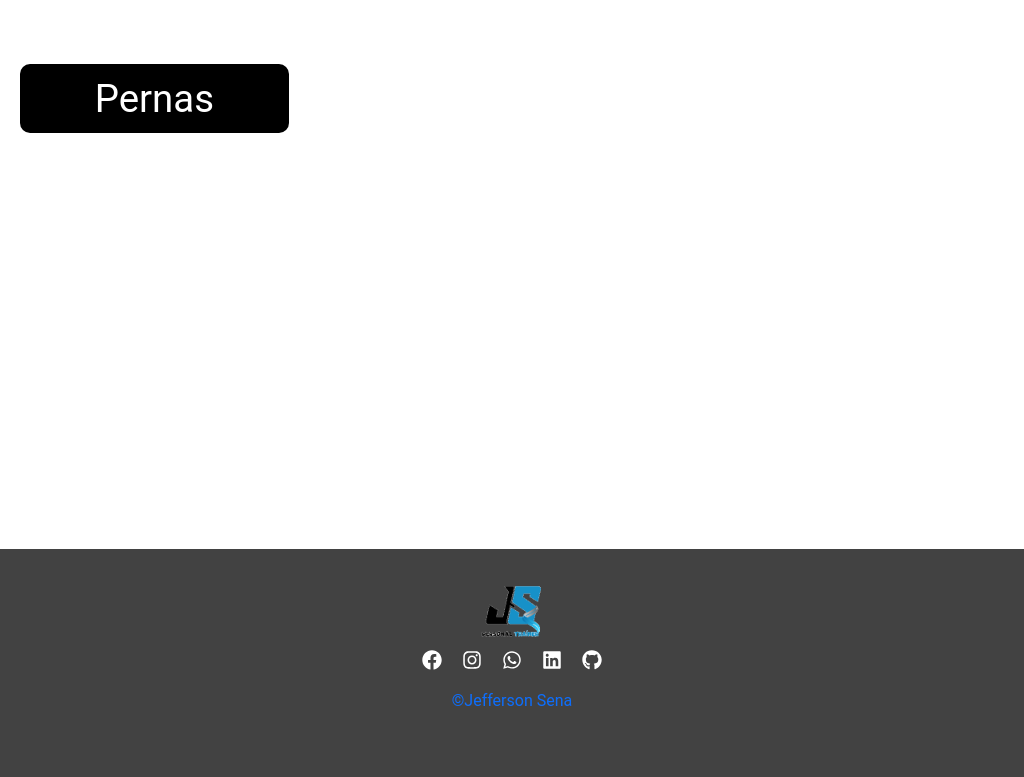
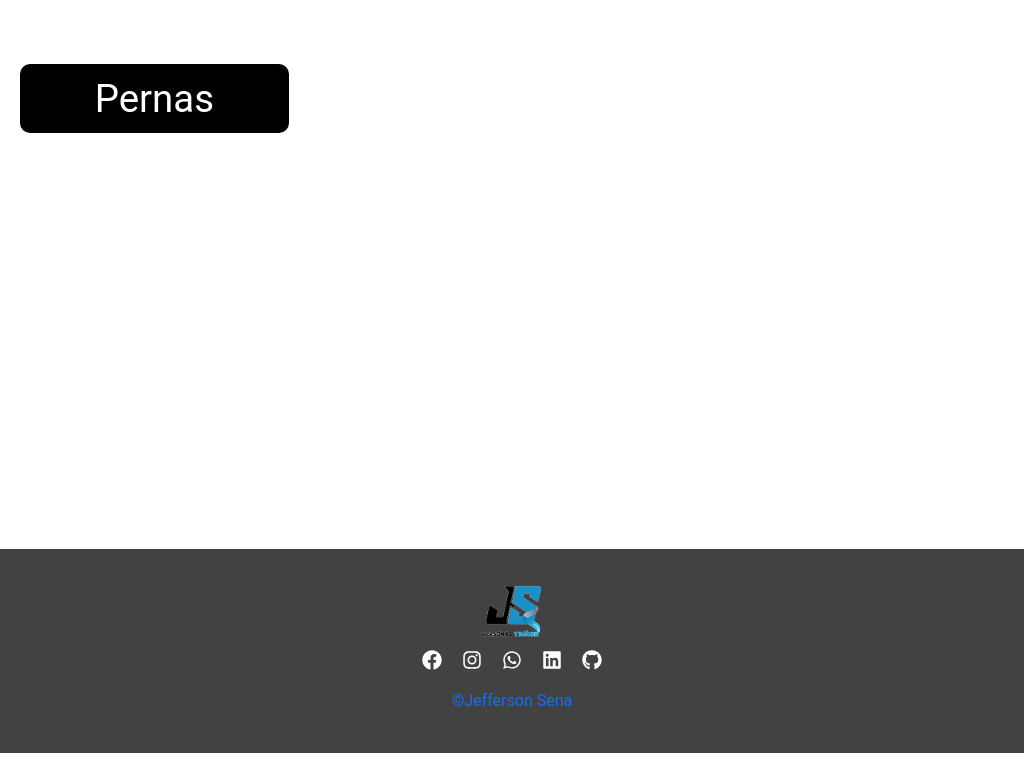
Before and after one commit to jeffersonsena7/ProjetoAcademia, a React (Create React App) app: page /treino in a window 1024 px wide. Shown: the part 947-1724 px from the top of the page. After the commit the page ends 1700 px from the top, so only its background shows below. Built offline with nearby package versions, Linux system fonts and the light colour scheme.

Commit message:
Update Select.css

```diff
--- a/src/components/selectTreino/Select.css
+++ b/src/components/selectTreino/Select.css
@@ -184,7 +184,7 @@
     flex-wrap: wrap;
     justify-content: space-around;
     padding-top: 30px;
-    padding-bottom: 3em;
+    padding-bottom: 1.5em;
     margin-top: 25em;
     background-color: #000000bd;
     z-index: 1;
```
